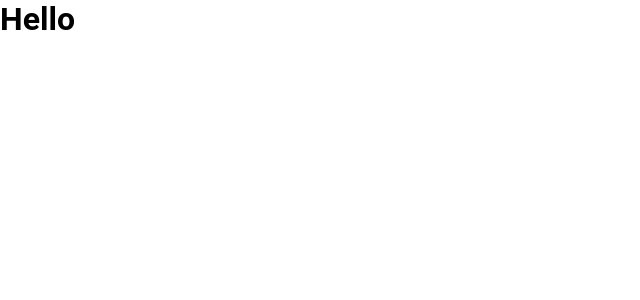
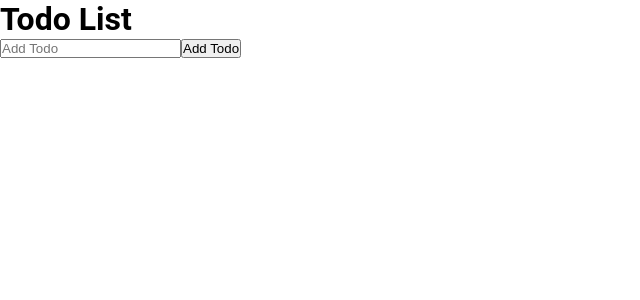
Before and after one commit to kr395/secReact, a React (Vite) app: page / in a window 1280 px wide. Shown: the top 300 px of the page, without its empty margins (0-640 px from the left). Built offline with nearby package versions, Linux system fonts and the light colour scheme.

Commit message:
basic Todo List added

```diff
--- a/TodoList/TodoList.jsx
+++ b/TodoList/TodoList.jsx
@@ -2,5 +2,36 @@ import React from "react";
 import { useState } from "react";
 
 export default function TodoList() {
-  return <h1>Hello</h1>;
+  const [todos, setTodos] = useState([]);
+
+  return (
+    <div>
+      <h1>Todo List</h1>
+
+      <ul>
+        {todos.map((todo, index) => (
+          <li key={index}>
+            {todo}{" "}
+            <button
+              onClick={() => {
+                setTodos(todos.filter((_, i) => i !== index));
+              }}
+            >
+              ❌
+            </button>{" "}
+          </li>
+        ))}
+      </ul>
+      <input id="inputTodo" type="text" placeholder="Add Todo"></input>
+      <button
+        onClick={() => {
+          const inputTodo = document.getElementById("inputTodo").value;
+          document.getElementById("inputTodo").value = "";
+          setTodos((t) => [...t, inputTodo]);
+        }}
+      >
+        Add Todo
+      </button>
+    </div>
+  );
 }
```
